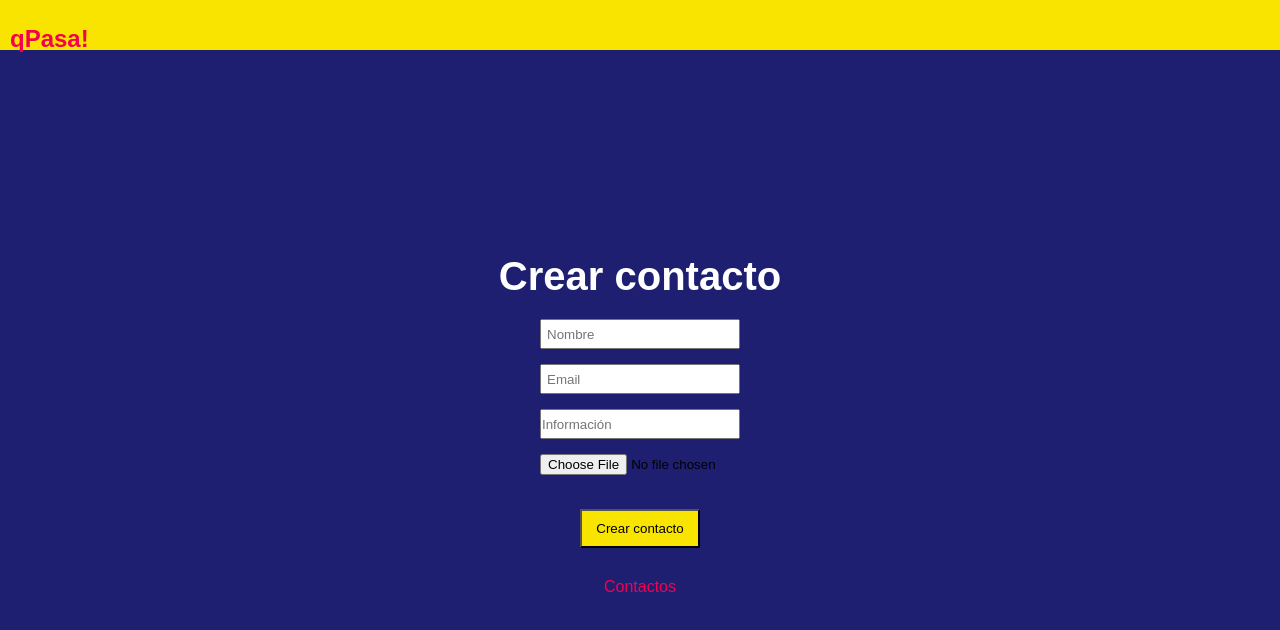
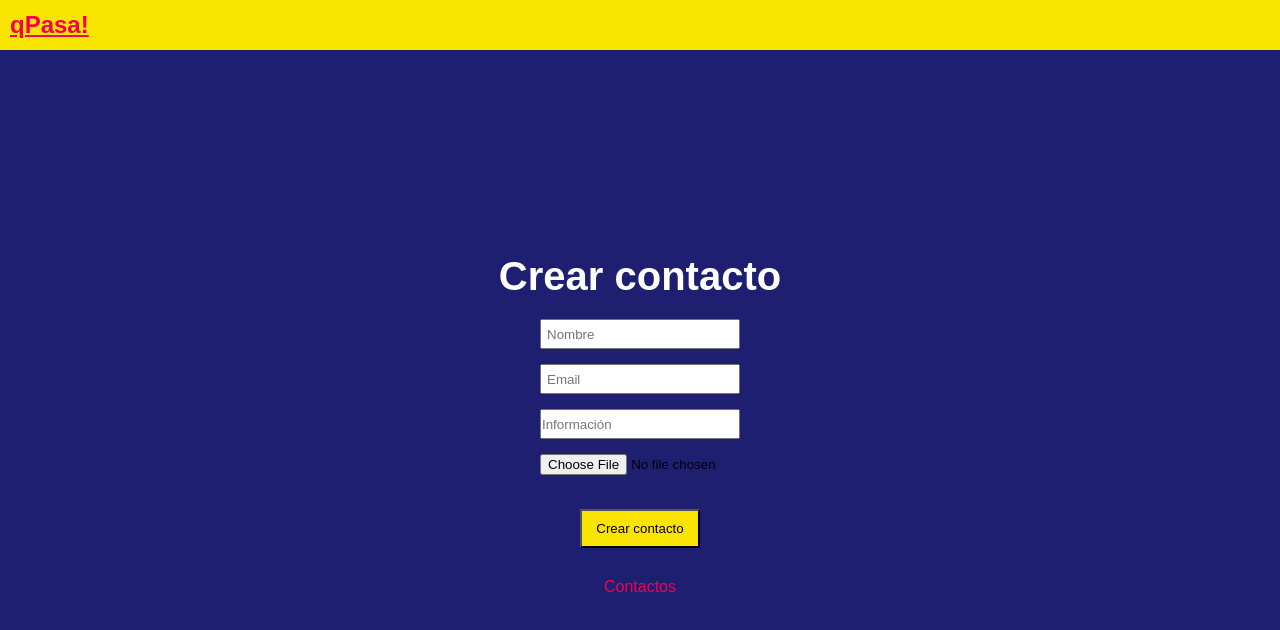
Before and after one commit to deleiscorrea/frontend-qPasa, a React (Vite) app: page /contacts/new in a window 1280 px wide. Shown: the top 630 px of the page. Built offline with nearby package versions, Linux system fonts and the light colour scheme; sample sign-in values are in the browser's storage.

Commit message:
detailcss

```diff
--- a/src/Pages/Contacts/Contacts.jsx
+++ b/src/Pages/Contacts/Contacts.jsx
@@ -30,7 +30,7 @@ const Contacts = () => {
     return (
         <div>
             <div style={{ backgroundColor: "#F9E400", display: "flex", alignItems: "center", height: "50px", paddingLeft: "10px", position: "fixed", zIndex: "2", width: "100%"}}>
-                <Link to={'/home'}><h2 style={{color: "#F5004F", position: "fixed", zIndex: "2"}}>qPasa!</h2></Link>
+                <Link to={'/home'} style={{color: "#F5004F", position: "fixed", zIndex: "2"}}><h2>qPasa!</h2></Link>
             </div>
             <div style={{ display: "flex", flexDirection: "column", alignItems: "center", height: "100vh" }}>
                 <h1 style={{color: "white", fontSize: "40px", marginBottom: "20px", marginTop: "50px"}}>Contactos</h1>
--- a/src/Pages/CreateContact/CreateContact.jsx
+++ b/src/Pages/CreateContact/CreateContact.jsx
@@ -50,7 +50,7 @@ const CreateContact = () => {
     return (
         <div>
             <div className='qPasaCreate'>
-                <Link to={'/home'}><h2 className='quePasa'>qPasa!</h2></Link>
+                <Link to={'/home'} className='quePasa'><h2>qPasa!</h2></Link>
             </div>
             <div className='fondoCreate'>
                 <h1 className='tituloCreate'>Crear contacto</h1>
```
